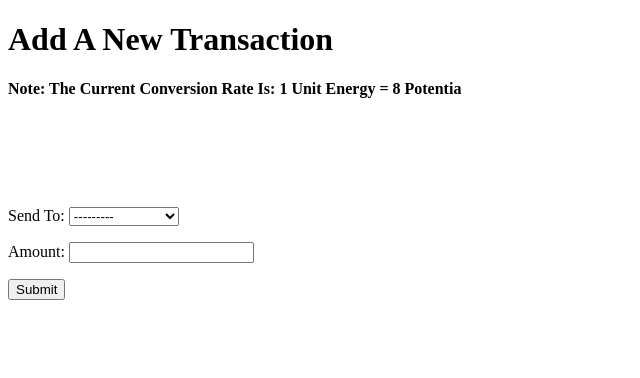
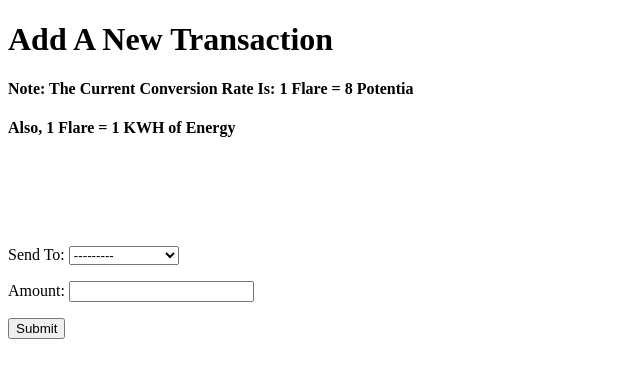
Before and after one commit to rushivarun/potentia, a Django app: page /post/addtrans/ in a window 1280 px wide. Shown: the top 378 px of the page, without its empty margins (0-640 px from the left). Run offline with Django 3.2, Linux system fonts and the light colour scheme; data comes from the database, SQL or seed files in the repository; both versions use the stored data as it was after the commit.

Commit message:
Finished Transactions

```diff
--- a/potentia_backend/loginSignup/models.py
+++ b/potentia_backend/loginSignup/models.py
@@ -10,10 +10,11 @@ from django.dispatch import receiver
 
 
 class AddSignup(models.Model):
-    user = models.OneToOneField(User, on_delete=models.CASCADE)
+    user = models.OneToOneField(User, on_delete=models.CASCADE, related_name='additional')
     address = models.CharField(max_length = 100)
     phone = models.IntegerField()
     renewable_source = models.CharField(max_length = 100)
+    Potentia = models.IntegerField(default=0)
 
 #
 # @receiver(post_save, sender=User)
--- a/potentia_backend/post/views.py
+++ b/potentia_backend/post/views.py
@@ -1,5 +1,6 @@
 from django.http import HttpResponseRedirect
 from django.shortcuts import render, redirect
+from loginSignup.models import AddSignup
 
 # Create your views here.
 from post.forms import AddTransactionForm
@@ -8,21 +9,31 @@ from post.models import Transactions
 rate = 8
 
 def add_transaction(request):
+
     if request.method == 'POST':
         trans_form = AddTransactionForm(data=request.POST)
         if trans_form.is_valid():
             trans = trans_form.save(commit = False)
             trans.user = request.user
             trans.cost = trans.amount * rate
-            trans.save()
-            return redirect('index')
+            sentuser = AddSignup.objects.get(user__exact=trans.tosenduser)
+            if (sentuser.Potentia-trans.cost>=0):
+                sentuser.Potentia = sentuser.Potentia - trans.cost
+                sentuser.save()
+                trans.save()
+                return redirect('post:My_Trans')
+            else:
+                fail = True
+                return render(request, 'post/AddTrans.html', {'trans_form': trans_form, 'rate': rate, 'fail': fail})
+
         else:
-            return HttpResponseRedirect(request, 'MyTrans')
+            return HttpResponseRedirect(request, 'AllTrans')
     else:
         trans_form = AddTransactionForm()
     return render(request, 'post/AddTrans.html', {'trans_form':trans_form, 'rate':rate})
 
 
 def my_trans(request):
+    Flare = (request.user.additional.Potentia / rate)
     all_trans = Transactions.objects.filter(user__exact=request.user)
-    return render(request, 'post/AllTrans.html',{'all_trans':all_trans})
+    return render(request, 'post/AllTrans.html',{'all_trans':all_trans,'PotentiaWallet': request.user.additional.Potentia, 'Flare':Flare})
--- a/potentia_backend/templates/post/AddTrans.html
+++ b/potentia_backend/templates/post/AddTrans.html
@@ -6,14 +6,19 @@
 </head>
 <body>
 <h1>Add A New Transaction</h1>
-<h4>Note: The Current Conversion Rate Is: 1 Unit Energy = {{ rate }} Potentia</h4>
+<h4>Note: The Current Conversion Rate Is: 1 Flare = {{ rate }} Potentia </h4>
+<h4>Also, 1 Flare = 1 KWH of Energy</h4>
 <br><br><br><br>
 <form method="post" action="{% url 'post:Add_Trans' %}">
     {% csrf_token %}
     {{ trans_form.as_p }}
     <input type="submit">
 </form>
+{% if fail %}
+    <h1>The User You Want To Send The Energy To... Cannot Afford It</h1>
 
+
+{% endif %}
 
 </body>
 </html>
--- a/potentia_backend/templates/post/AllTrans.html
+++ b/potentia_backend/templates/post/AllTrans.html
@@ -7,6 +7,10 @@
 <body>
 <h5><a href="{% url 'index' %}">Go Back</a> </h5>
 <h1>These Are All The Transactions You Have Made</h1>
+<h4>Note: The Current Conversion Rate Is: 1 Flare = {{ rate }} Potentia </h4>
+<h4>Also, 1 Flare = 1 KWH of Energy</h4>
+<h4>You have {{ PotentiaWallet }} Potentia. You Can Send a Maximum of {{ Flare }}</h4>
+<br><br><br><br>
 <br>
 <br>
 <br>
```
Also changed, not shown: potentia_backend/db.sqlite3, potentia_backend/loginSignup/migrations/0002_addsignup_potentia.py (added), potentia_backend/loginSignup/migrations/0003_auto_20190327_2217.py (added).
